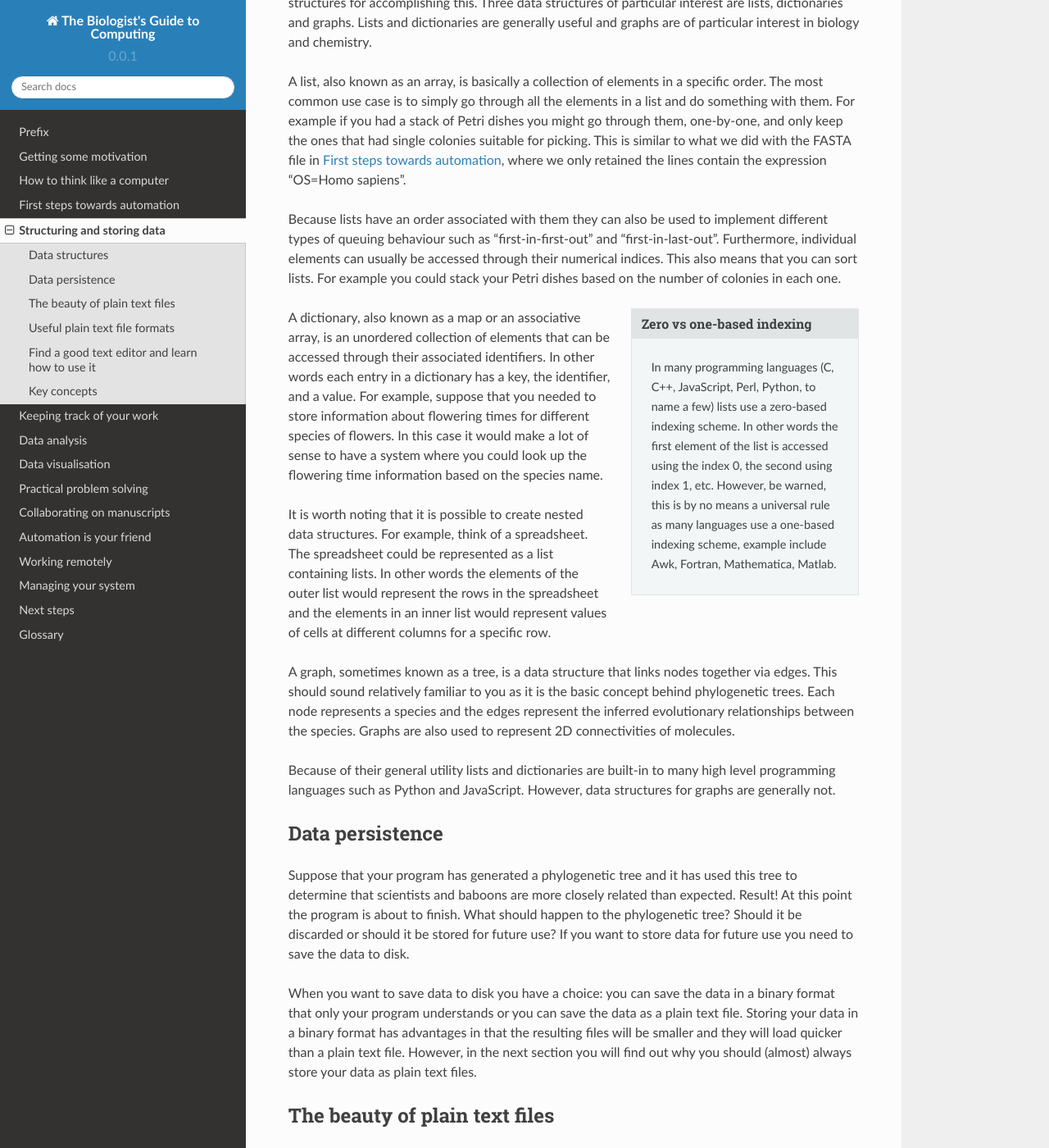
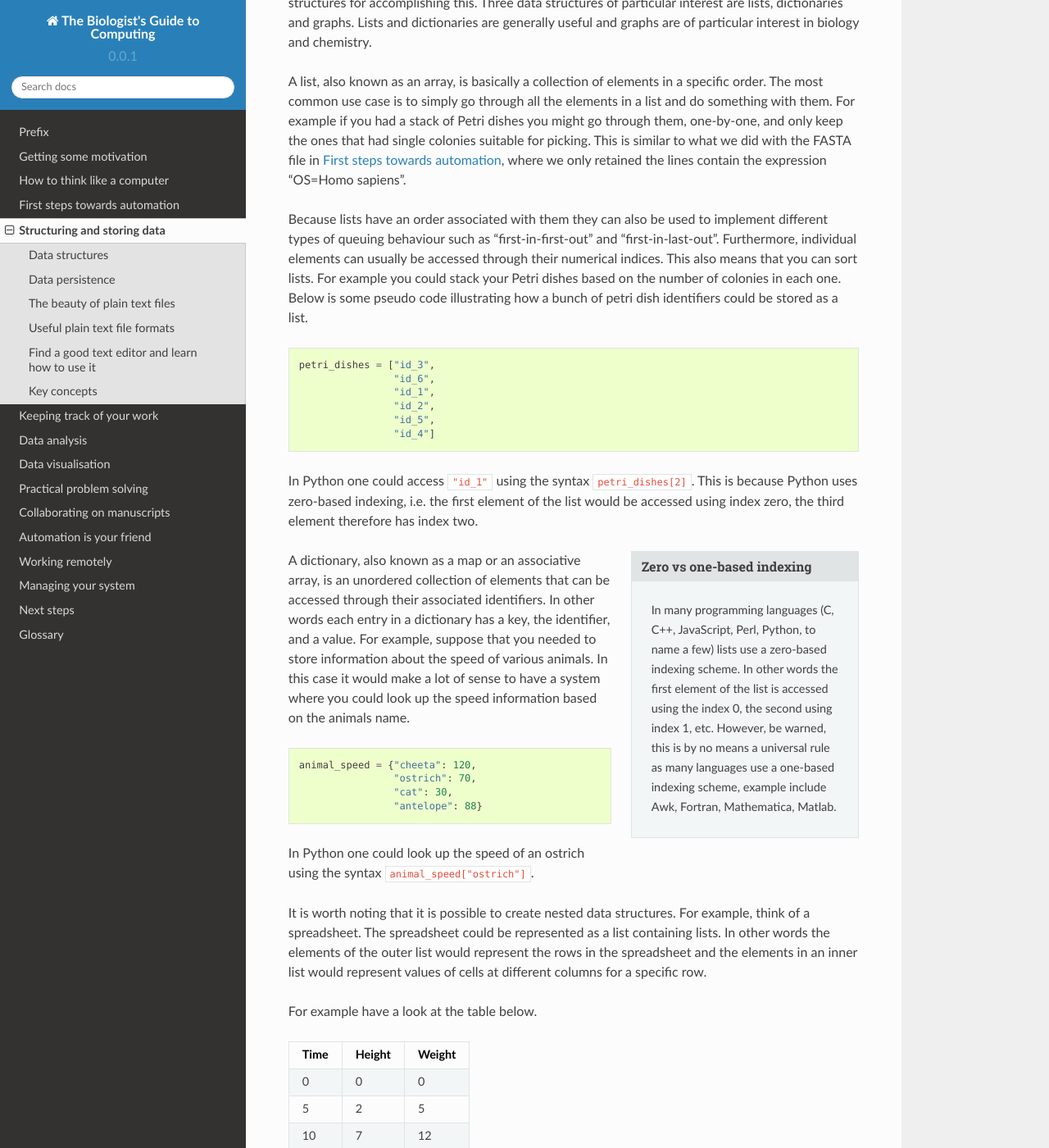
Before and after one commit to tjelvar-olsson/biologists-guide-to-computing, a Sphinx documentation site: the page built from source/structuring-and-storing-data.rst, in a window 1280 px wide and 1400 px high, scrolled down 368 px. Shown: the whole window at 82% size. Built offline with Sphinx 7.4.7 and the Read the Docs theme 2.0.0, drawn with Linux system fonts in a browser that asks for light colours; some of the changed text lies outside the part shown.

Commit message:
Added some illustrations to the structuring data chapter

```diff
--- a/source/structuring-and-storing-data.rst
+++ b/source/structuring-and-storing-data.rst
@@ -28,7 +28,22 @@ implement different types of queuing behaviour such as "first-in-first-out" and
 "first-in-last-out". Furthermore, individual elements can usually be accessed
 through their numerical indices. This also means that you can sort lists. For
 example you could stack your Petri dishes based on the number of colonies in
-each one.
+each one. Below is some pseudo code illustrating how a bunch of petri dish
+identifiers could be stored as a list.
+
+.. code-block:: python
+
+   petri_dishes = ["id_3",
+                   "id_6",
+                   "id_1",
+                   "id_2",
+                   "id_5",
+                   "id_4"]
+
+In Python one could access ``"id_1"`` using the syntax ``petri_dishes[2]``.
+This is because Python uses zero-based indexing, i.e. the first element of
+the list would be accessed using index zero, the third element therefore
+has index two.
 
 .. sidebar:: Zero vs one-based indexing
 
@@ -42,15 +57,46 @@ A dictionary, also known as a map or an associative array, is an unordered
 collection of elements that can be accessed through their associated
 identifiers. In other words each entry in a dictionary has a key, the
 identifier, and a value. For example, suppose that you needed to store
-information about flowering times for different species of flowers. In this
+information about the speed of various animals. In this
 case it would make a lot of sense to have a system where you could look up the
-flowering time information based on the species name.
+speed information based on the animals name.
+
+.. code-block:: python
+
+    animal_speed = {"cheeta": 120,
+                    "ostrich": 70,
+                    "cat": 30,
+                    "antelope": 88}
+
+In Python one could look up the speed of an ostrich using the syntax
+``animal_speed["ostrich"]``.
 
 It is worth noting that it is possible to create nested data structures. For
 example, think of a spreadsheet. The spreadsheet could be represented as a list
 containing lists. In other words the elements of the outer list would represent
 the rows in the spreadsheet and the elements in an inner list would represent
 values of cells at different columns for a specific row.
+
+For example have a look at the table below.
+
+====  ======  ======
+Time  Height  Weight
+====  ======  ======
+0     0       0
+5     2       5
+10    7       12
+15    8       20
+====  ======  ======
+
+The table, excluding the header, could be represented using a list of lists.
+
+.. code-block:: python
+
+    table = [[0,  0,  0],
+             [5,  2,  5],
+             [10, 7, 12],
+             [15, 8, 20]]
+
 
 A graph, sometimes known as a tree, is a data structure that links nodes together
 via edges. This should sound relatively familiar to you as it is the basic
```
